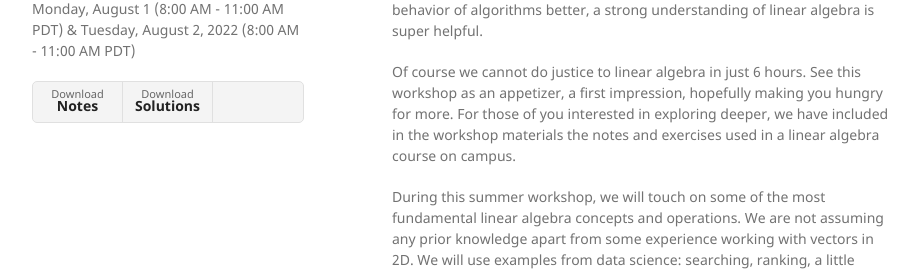
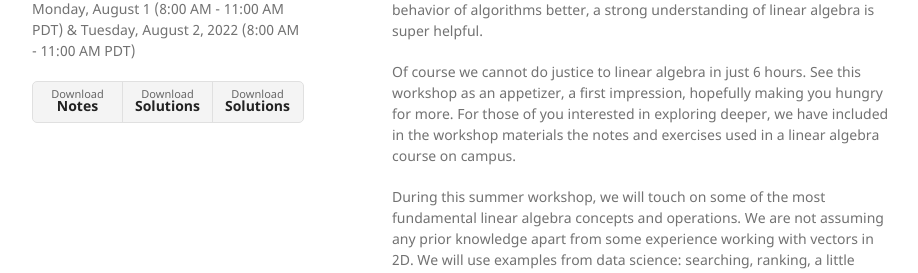
Before and after one commit to nsaad31/Linear_Algebra_ICME_Workshops_2023, a Jekyll site: the page built from index.md, in a window 1280 px wide. Shown: the part 236-509 px from the top of the page, without its empty margins (178-1096 px from the left). Built offline with Jekyll 4.4.1, drawn with Linux system fonts in a browser that asks for light colours; our own code applies the rules of GitHub Pages for plain Markdown files.

Commit message:
Update default.html

```diff
--- a/_layouts/default.html
+++ b/_layouts/default.html
@@ -34,6 +34,7 @@
         <ul class="downloads">
           <li><a href="{{ "/docs/MatrixComputationsIntroBook.pdf" | relative_url }}"> Download <strong>Notes</strong></a></li>
           <li><a href="{{ "/docs/MatrixComputationsAnswerstoEvennumberedQuestions.pdf" | relative_url }}"> Download <strong>Solutions</strong></a></li>
+          <li><a href="{{ "/docs/MatrixComputationsAnswerstoEvennumberedQuestions.pdf" | relative_url }}"> Download <strong>Solutions</strong></a></li>
         </ul>
         {% endif %}
       </header>
```
